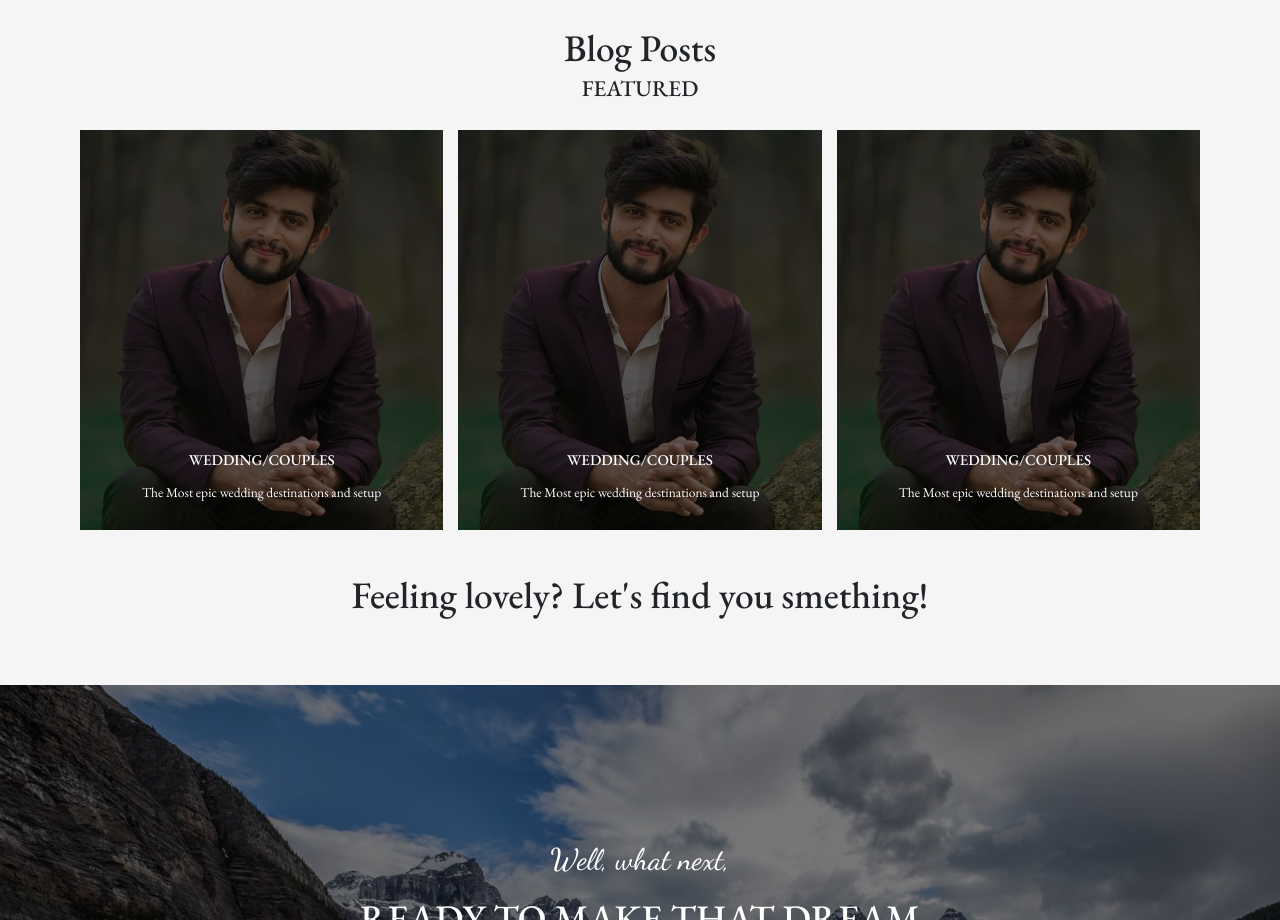
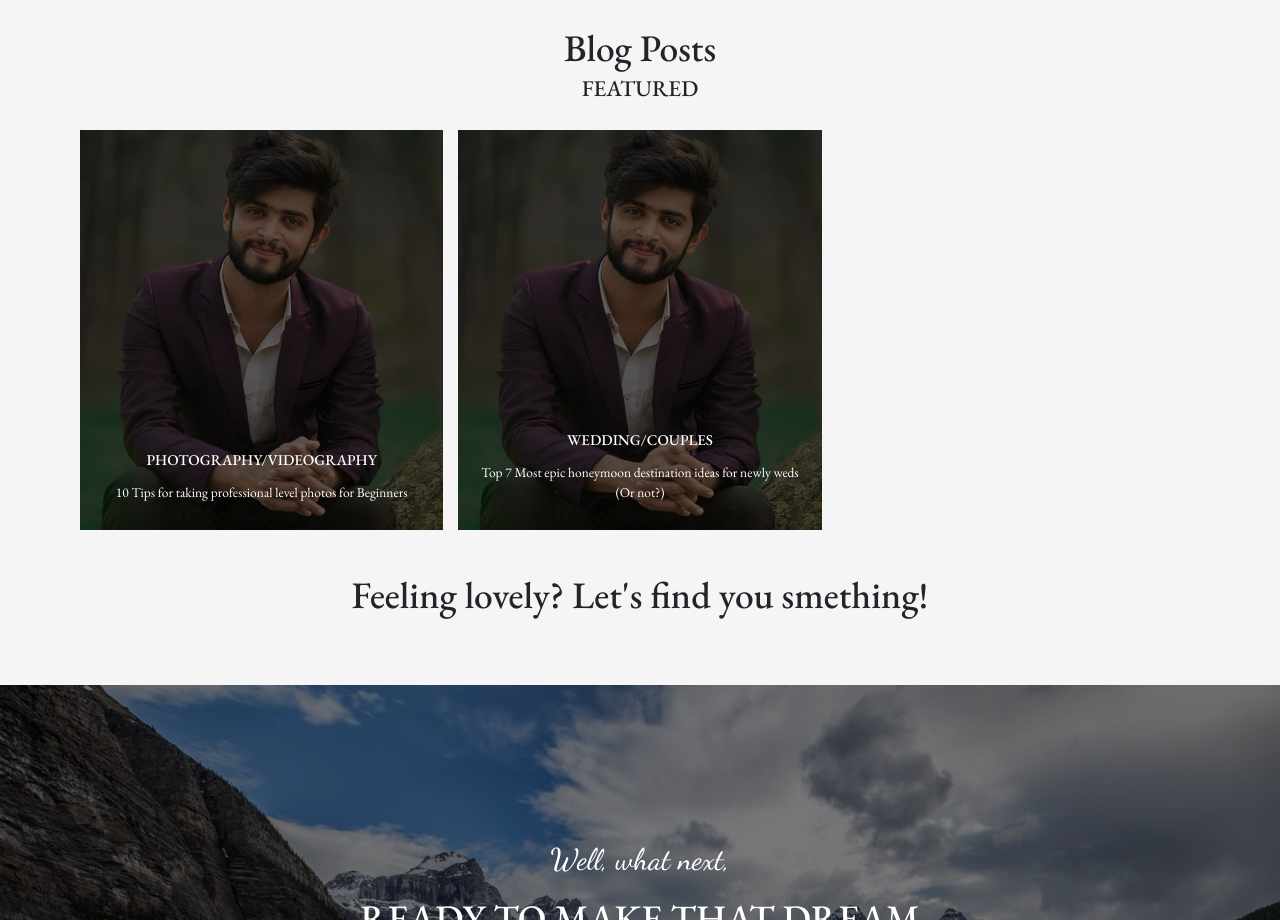
Before and after one commit to DevOduk/PhotographyPortfolio, a React (Create React App) app: page / in a window 1280 px wide. Shown: the part 6260-7180 px from the top of the page. Built offline with nearby package versions, Linux system fonts and the light colour scheme.

Commit message:
Updated blogs

```diff
--- a/src/pages/home.js
+++ b/src/pages/home.js
@@ -259,8 +259,8 @@ function Home() {
             <a href='/#'>
                 <img src='/media/images/man-7799486_960_720.webp' alt='/media/images/man-7799486_960_720.webp' />
                 <div className='overlay d-flex flex-column justify-content-end text-center p-4'>
-                  <h3>WEDDING/COUPLES</h3>
-                  <p>The Most epic wedding destinations and setup</p>
+                  <h3>PHOTOGRAPHY/VIDEOGRAPHY</h3>
+                  <p>10 Tips for taking professional level photos for Beginners</p>
                 </div>
             </a>
           </div>
@@ -269,16 +269,7 @@ function Home() {
                 <img src='/media/images/man-7799486_960_720.webp' alt='/media/images/man-7799486_960_720.webp' />
                 <div className='overlay d-flex flex-column justify-content-end text-center p-4'>
                   <h3>WEDDING/COUPLES</h3>
-                  <p>The Most epic wedding destinations and setup</p>
-                </div>
-            </a>
-          </div>
-          <div className='blogItem'>
-            <a href='/#'>
-                <img src='/media/images/man-7799486_960_720.webp' alt='/media/images/man-7799486_960_720.webp' />
-                <div className='overlay d-flex flex-column justify-content-end text-center p-4'>
-                  <h3>WEDDING/COUPLES</h3>
-                  <p>The Most epic wedding destinations and setup</p>
+                  <p>Top 7 Most epic honeymoon destination ideas for newly weds (Or not?)</p>
                 </div>
             </a>
           </div>
```
